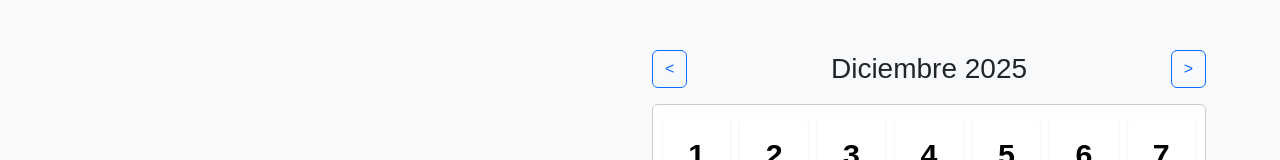
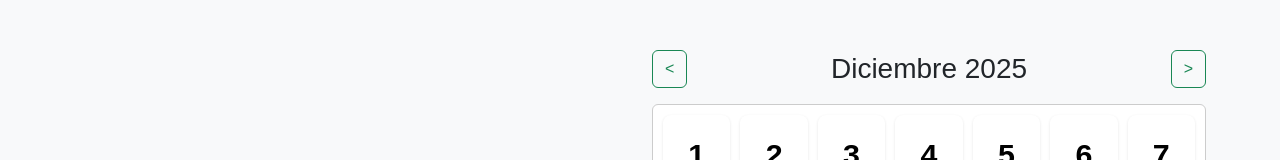
Before and after one commit to facundomoya/simulador, a plain HTML site: page index.html in a window 1280 px wide. Shown: the top 160 px of the page. Drawn offline with nearby package versions, Linux system fonts and the light colour scheme; some packages are replaced by stand-ins of ours; a script that the page names is missing.

Commit message:
se cambio el color de las flechas que cambian de un mes a otro

```diff
--- a/index.html
+++ b/index.html
@@ -16,9 +16,9 @@
       <!-- Calendario a la derecha -->
       <div class="col-6 d-flex flex-column">
         <div class="d-flex justify-content-between align-items-center mb-3" id="navContainer">
-          <button id="btnPrev" class="btn btn-outline-primary">&lt;</button>
+          <button id="btnPrev" class="btn btn-outline-success">&lt;</button>
           <h3 id="monthTitle" class="mb-0 text-center flex-grow-1"></h3>
-          <button id="btnNext" class="btn btn-outline-primary">&gt;</button>
+          <button id="btnNext" class="btn btn-outline-success">&gt;</button>
         </div>
 
         <div id="calendar" class="calendar-grid"></div>
```
